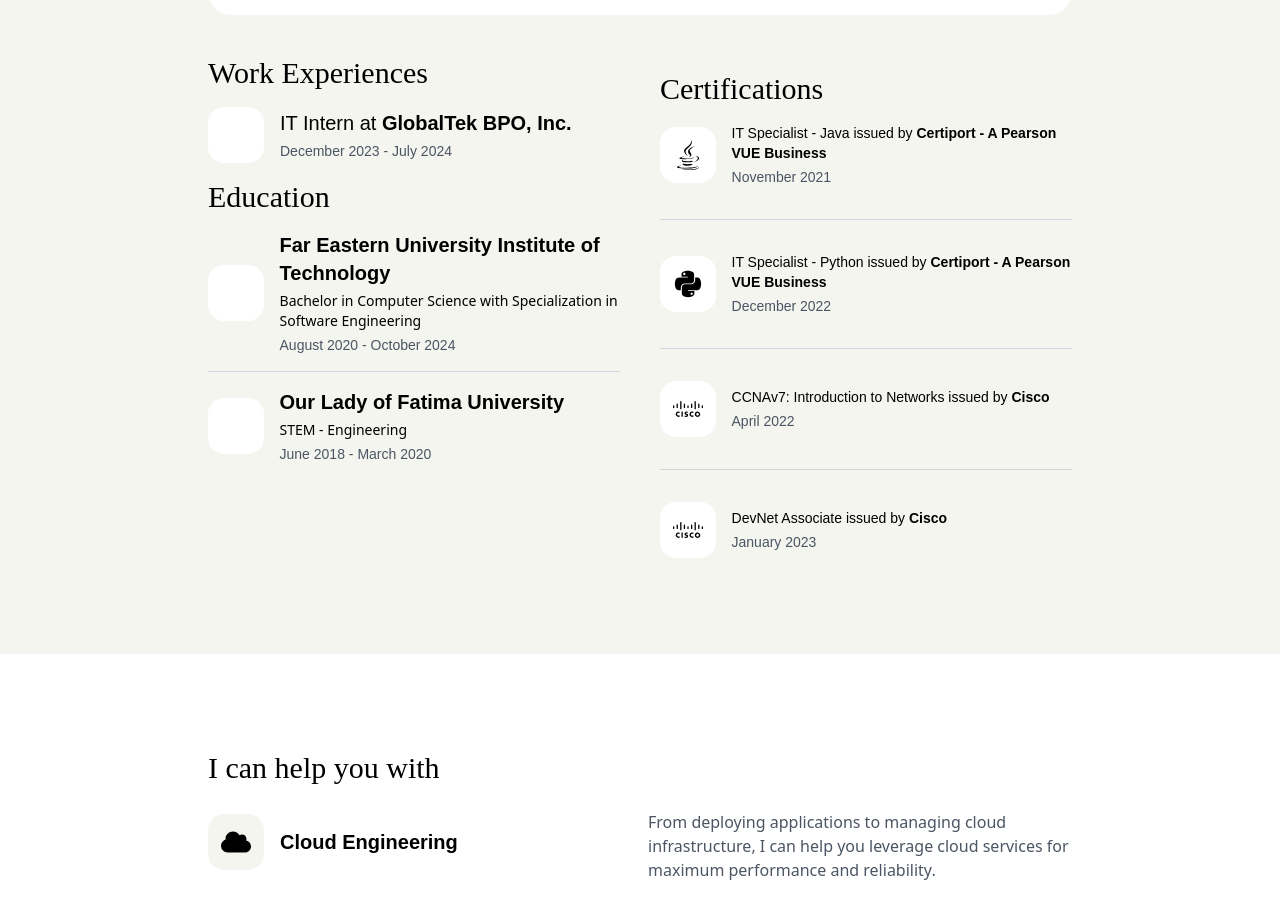
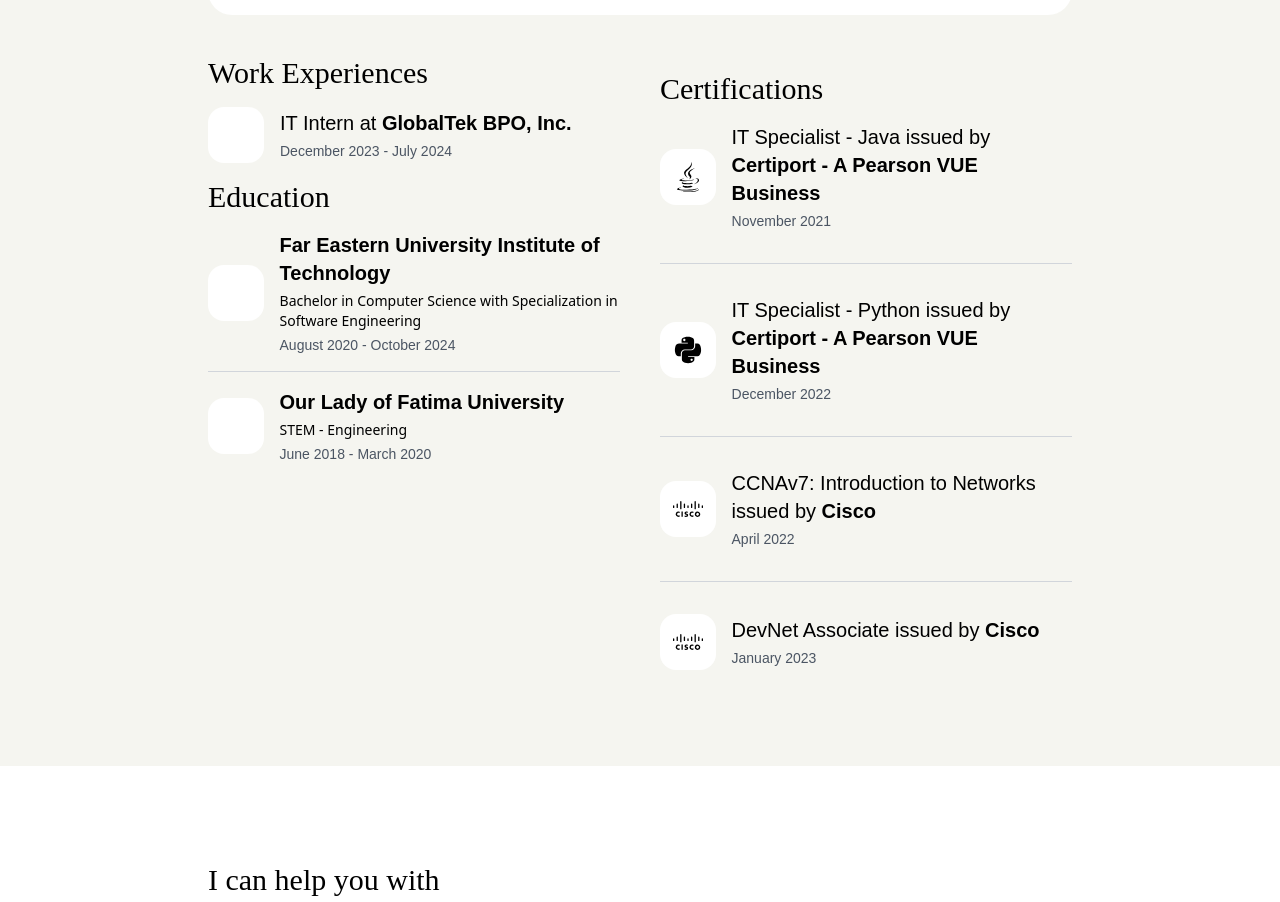
Before and after one commit to migodlcrz/delacruz-portfolio, a React (Vite) app: page / in a window 1280 px wide. Shown: the part 1400-2302 px from the top of the page. Built offline with nearby package versions, Linux system fonts and the light colour scheme.

Commit message:
modify: fixed font sizing

```diff
--- a/src/components/CertificationTag.tsx
+++ b/src/components/CertificationTag.tsx
@@ -15,7 +15,7 @@ const CertificationTag: React.FC<CertificationProps> = ({
         </span>
       </div>
       <div className="flex flex-col space-y-1 w-5/6">
-        <span className="text-black text-base lg:text-sm poppins">
+        <span className="text-black text-sm lg:text-xl poppins">
           {title} issued by
           <span className="font-bold"> {issuedBy}</span>
         </span>
```
